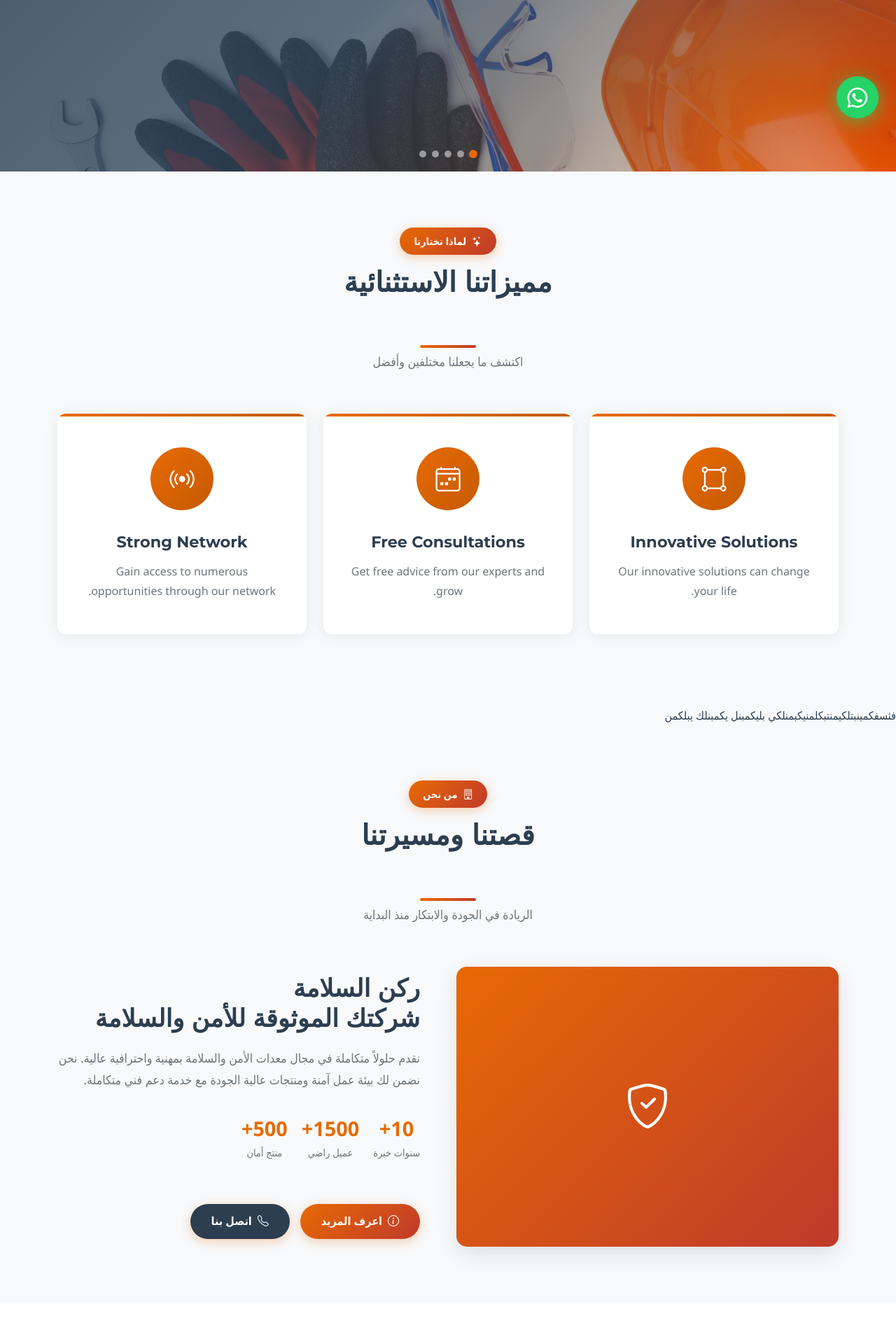
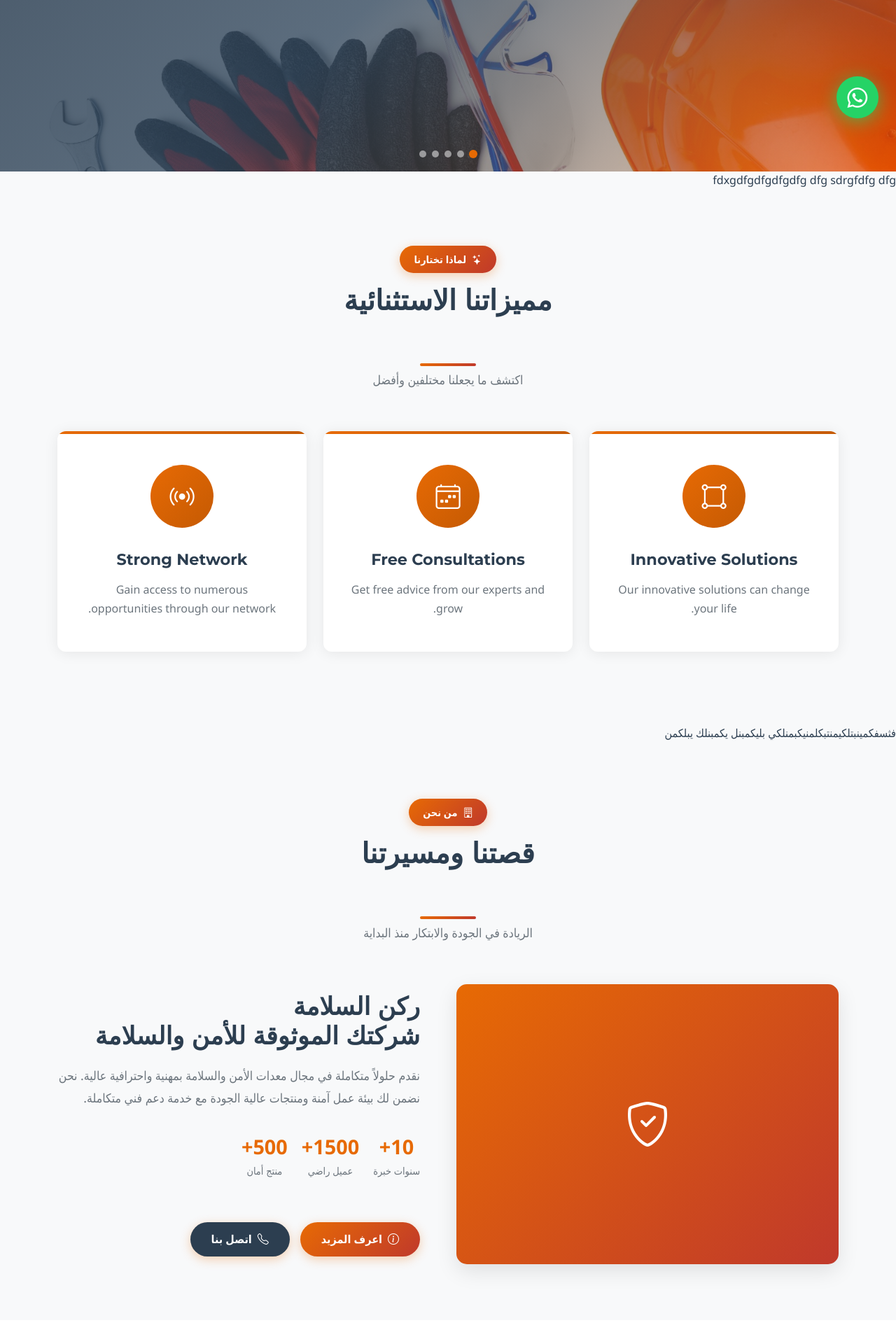
Before and after one commit to Salloum92/RUKN-ALAMASY, a PHP site: page / in a window 1280 px wide. Shown: the part 606-2526 px from the top of the page at 70% size. Run offline with PHP 8.4, Linux system fonts and the light colour scheme; data comes from the database, SQL or seed files in the repository.

Commit message:
وصف التعديل

```diff
--- a/index.php
+++ b/index.php
@@ -223,7 +223,7 @@ $lang = isset($_SESSION['lang']) ? $_SESSION['lang'] : 'ar';
       </div>
     </section>
 
-
+fdxgdfgdfgdfgdfg dfg sdrgfdfg dfg
     <!-- Features Section -->
     <section class="features-section" style="padding: 80px 0;">
       <div class="container">
```
